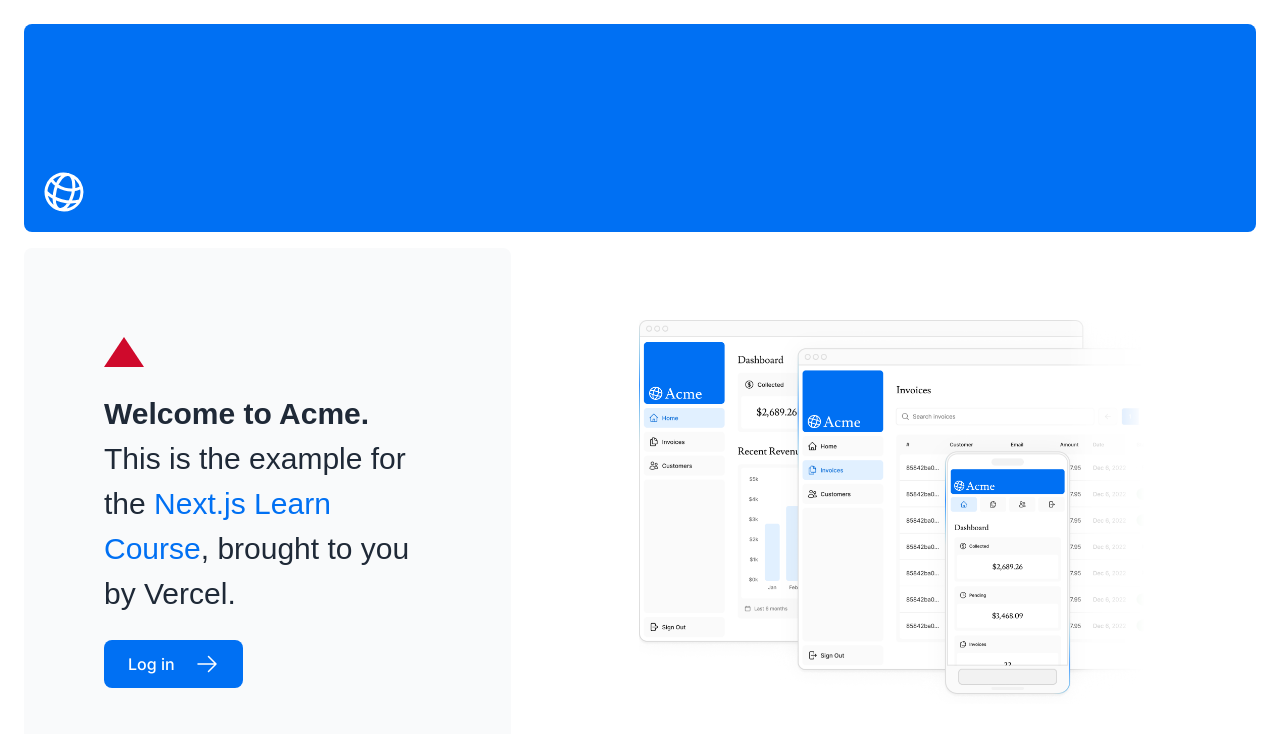
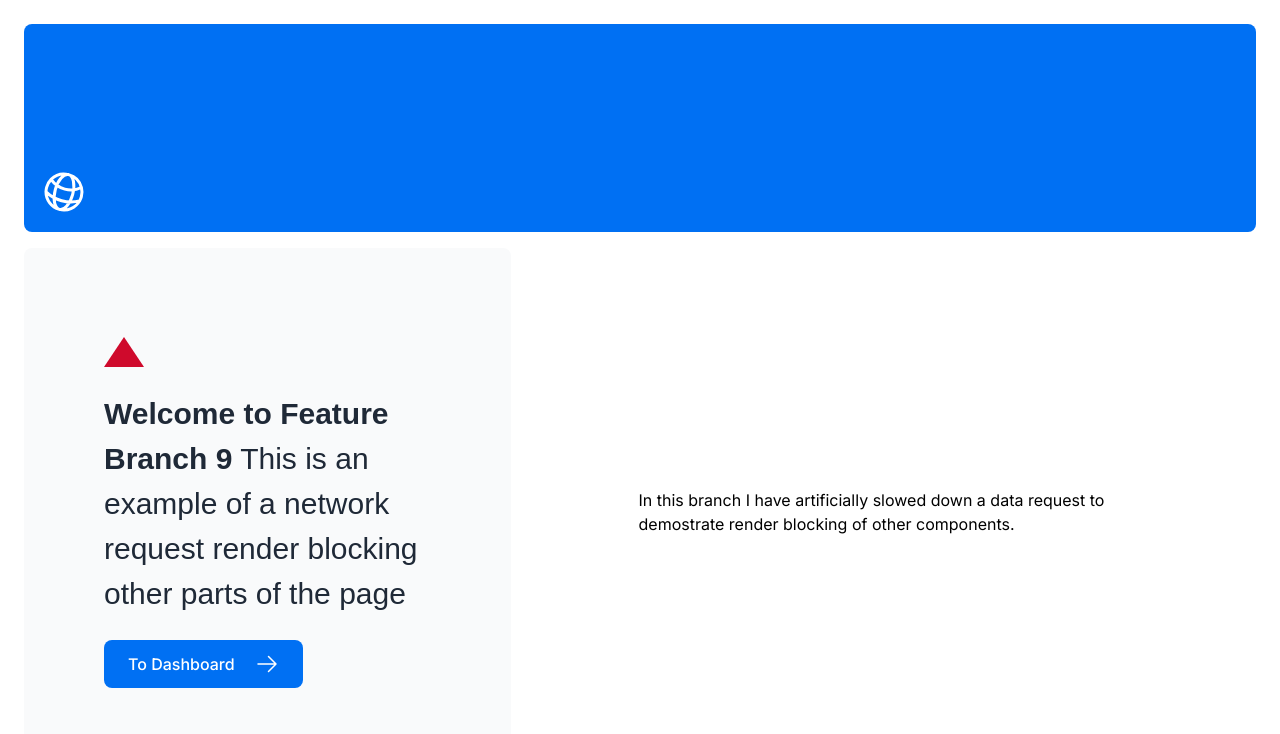
Before and after one commit to jrgparamo/innovation-nextjs-vercel, a Next.js app: page / in a window 1280 px wide. Shown: the top 734 px of the page. Built offline with nearby package versions, Linux system fonts and the light colour scheme; a web font is replaced by a local one.

Commit message:
Preparing Render Block Branch

```diff
--- a/app/page.tsx
+++ b/app/page.tsx
@@ -16,34 +16,17 @@ export default function Page() {
         <div className="flex flex-col justify-center gap-6 rounded-lg bg-gray-50 px-6 py-10 md:w-2/5 md:px-20">
         <div className={styles.shape}/>
           <p className={`${lusi.className} text-xl text-gray-800 md:text-3xl md:leading-normal`}>
-            <strong>Welcome to Acme.</strong> This is the example for the{' '}
-            <a href="https://nextjs.org/learn/" className="text-blue-500">
-              Next.js Learn Course
-            </a>
-            , brought to you by Vercel.
+            <strong>Welcome to Feature Branch 9</strong> This is an example of a network request render blocking other parts of the page
           </p>
           <Link
-            href="/login"
+            href="/dashboard"
             className="flex items-center gap-5 self-start rounded-lg bg-blue-500 px-6 py-3 text-sm font-medium text-white transition-colors hover:bg-blue-400 md:text-base"
           >
-            <span>Log in</span> <ArrowRightIcon className="w-5 md:w-6" />
+            <span>To Dashboard</span> <ArrowRightIcon className="w-5 md:w-6" />
           </Link>
         </div>
         <div className="flex items-center justify-center p-6 md:w-3/5 md:px-28 md:py-12">
-          <Image
-            src="/hero-desktop.png"
-            width={1000}
-            height={760}
-            className="hidden md:block"
-            alt="Screenshots of the dashboard project showing desktop version"
-          />
-          <Image
-            src="/hero-mobile.png"
-            width={560}
-            height={620}
-            className="block md:hidden"
-            alt="Screenshots of the dashboard project showing desktop version"
-          />
+          In this branch I have artificially slowed down a data request to demostrate render blocking of other components.
         </div>
       </div>
     </main>
```
